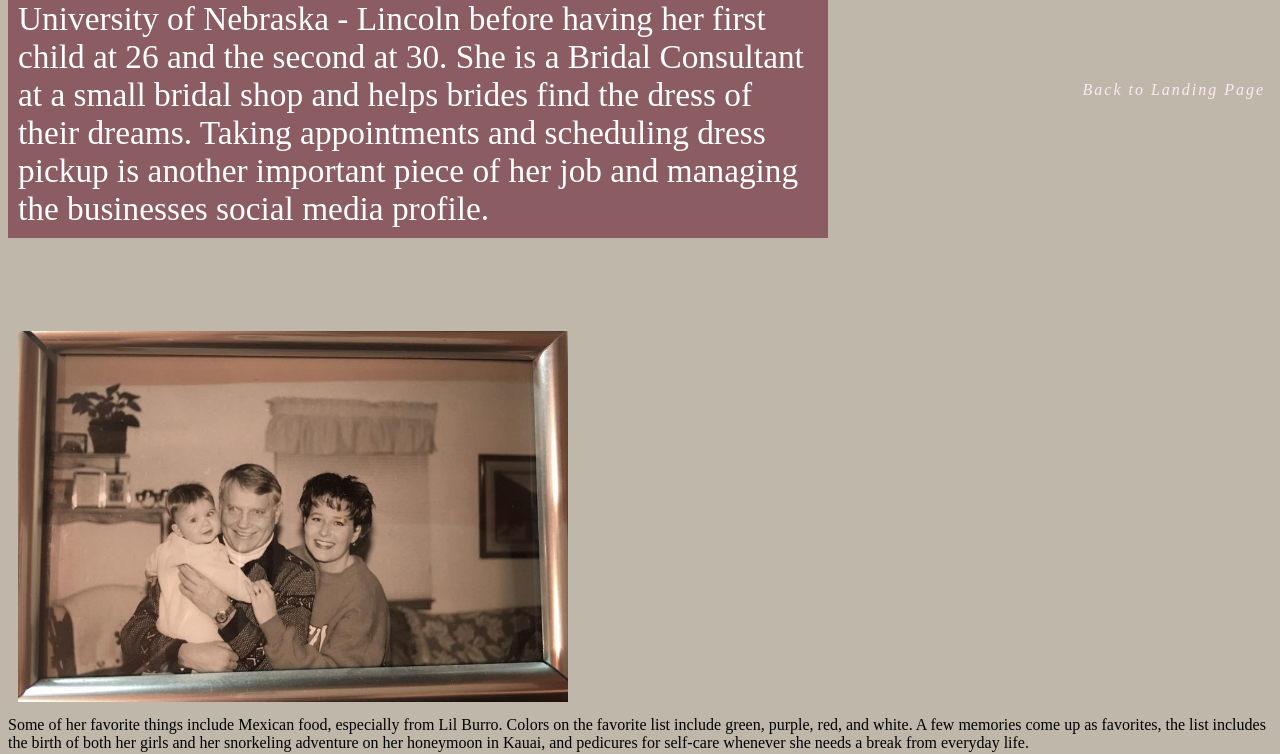
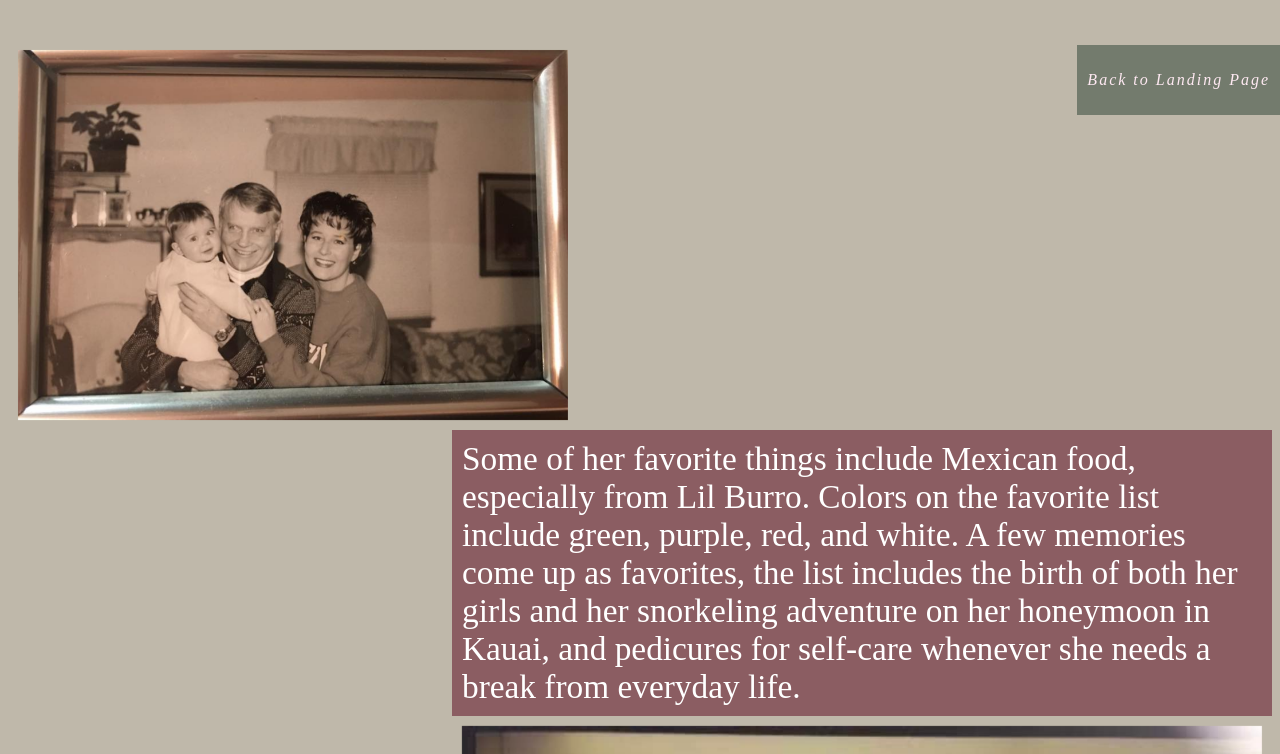
Before and after one commit to jerrib88/bioSite, a plain HTML site: page about.html in a window 1280 px wide. Shown: the part 685-1439 px from the top of the page. Drawn offline with Linux system fonts and the light colour scheme.

Commit message:
Update thelifeof.css

```diff
--- a/thelifeof.css
+++ b/thelifeof.css
@@ -46,33 +46,67 @@
     top: 0px;
     z-index: -1;}
 
-.about {margin: auto;}
+.image1 img {position:sticky;
+    float: right;
+    display: block;
+    padding: 10px;
 
-.image1 img {position: static;
-    place-self: end;
+}
+
+.image2 img {position:sticky;
+    float: left;
+    clear: top;
     padding: 10px;
-    top: auto;
-    margin-top: 50px;
+    margin-top: 10px;
+}
+
+.image3 img {position:sticky;
+    float: center;
+    clear: top;
+    padding: 10px;
+}
+
+.image4 img {position:sticky;
+    float: right;
+    clear:right;
+    padding: 10px;
+    margin-top: 900px;
+    margin-right: 30px;
 }
 
 
 .hobbies p {background-color: rgba(89, 3, 26, 0.5);
-padding: 10px;
-flex-wrap: wrap;
-width: 800px;
-float: right;
+    padding: 10px;
+flex-wrap: nowrap;
+width: 900px;
+float: left;
+align-content: right;
+top: 80px;
 font-family: Mrs Eaves XL Serif Nar OT;
 font-size: 25pt;
+margin-top: 950px;
 }
 
 .about p {background-color: rgba(89, 3, 26, 0.5);
     padding: 10px;
+flex-wrap: nowrap;
+width: 800px;
+float: inherit;
+top:90px;
+font-family: Mrs Eaves XL Serif Nar OT;
+font-size: 25pt;
+margin-top: 180px;
+}
+
+.about p-2 {background-color: rgba(89, 3, 26, 0.5);
+    padding: 10px;
 flex-wrap: wrap;
 width: 800px;
-float: inherit;
-top:80px;
+float: right;
+
 font-family: Mrs Eaves XL Serif Nar OT;
 font-size: 25pt;
+
 }
 
 .navbar {overflow:hidden;
@@ -101,7 +135,7 @@
 
     .navbar a:hover {text-decoration: underline;
     color: #283E31;
-;}
+}
     .navbar a:visited {color: #ffffff;}
 
 li {font-family: times sans serif;
@@ -114,12 +148,18 @@
 position: static;
 }
 
+p-2 {color: #ffffff;
+    font-family: Miller Display;
+    position: static;
+    align-items: right;
+    flex-wrap: wrap;}
+
 
 .top-left {
     position: absolute;
-    top: 8px;
+    top: 0px;
     left: 16px;
-
+    z-index: 0;
   }
 
 .container div {margin-top: 2%;
@@ -161,19 +201,20 @@
 text-decoration: none;
 }
 
-footer {
+footer {background-color: rgba(40, 62, 49, 0.5);
     position: fixed;
     bottom: 0px;
-    width: 99%;
-    margin-top: auto;}
+    right: 0px;
+    margin-top: auto;
+}
 
     footer p {color: #FEE9F2;
     font-weight: 400;
-    padding-right: 10px;
+    padding: 10px;
     font-family: Mrs Eaves XL Serif Nar OT;
     font-style: italic;
     letter-spacing: 2px;
-    text-align: right;}
+    text-align: center;}
 
     footer a {text-decoration: none;
     color: #FEE9F2;}
```
